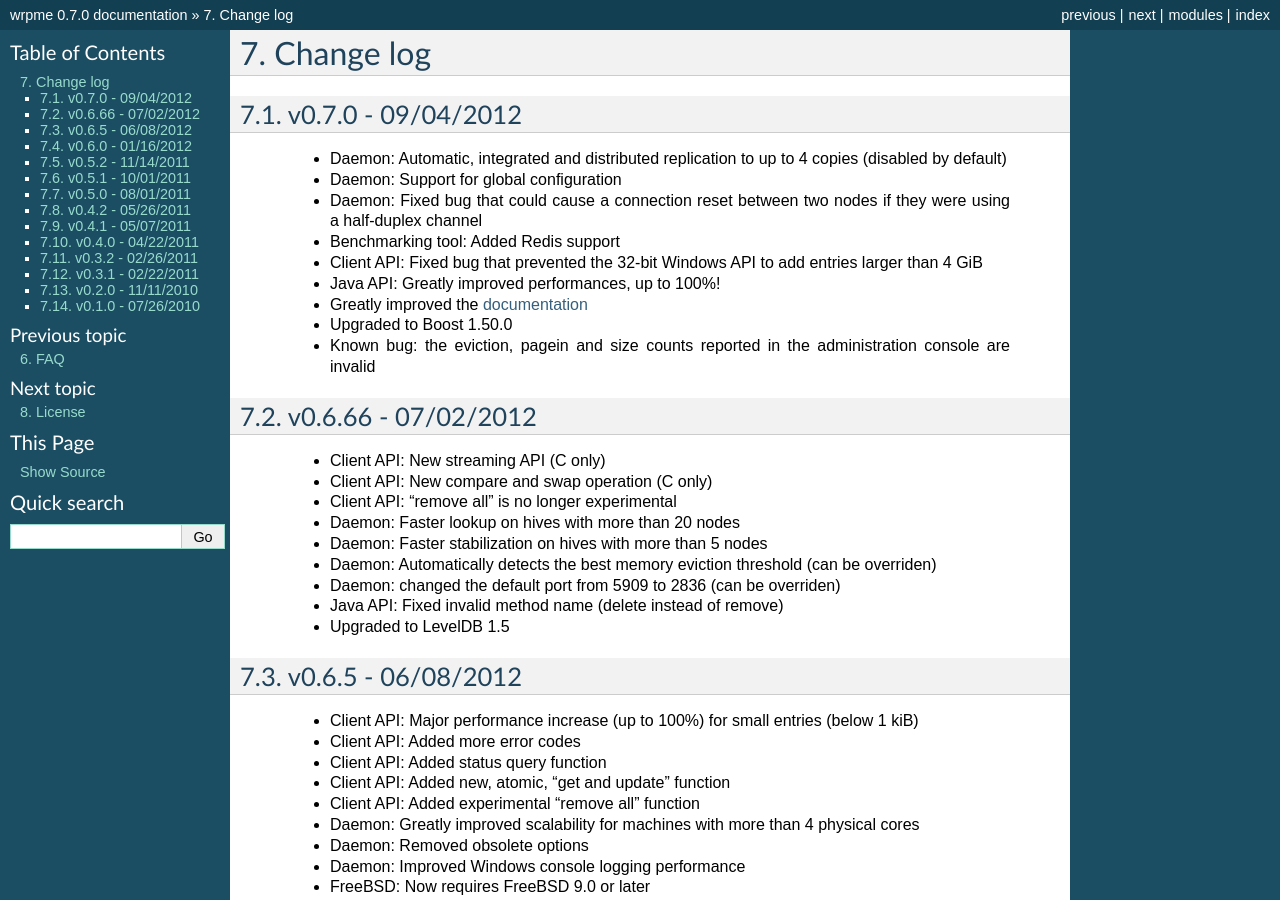
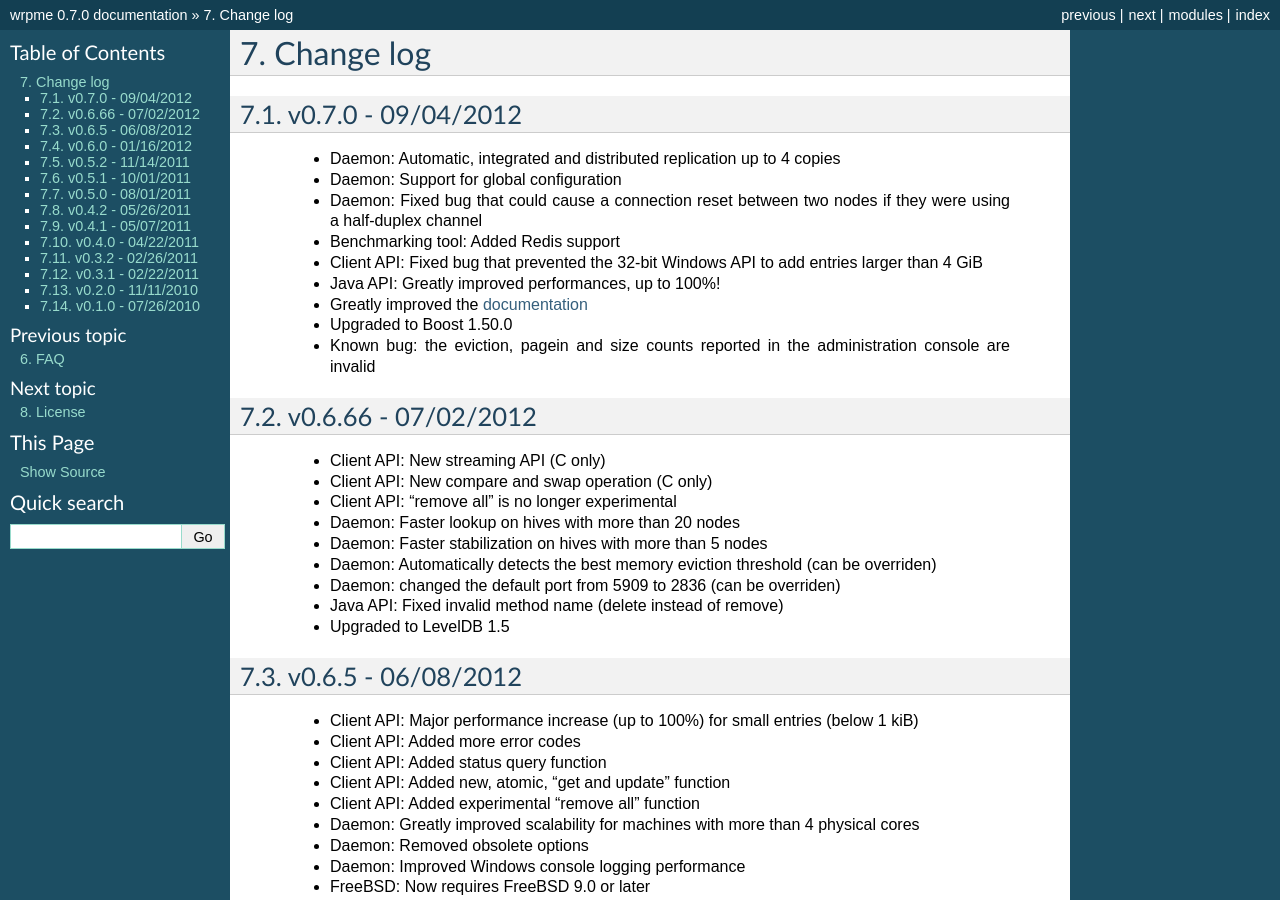
Before and after one commit to iltommi/qdb-documentation, a Sphinx documentation site: the page built from source/changes.rst, in a window 1280 px wide and 900 px high. Built offline with Sphinx 7.4.7, drawn with Linux system fonts in a browser that asks for light colours; formulas are drawn with MathJax 3.

Commit message:
fix typo

```diff
--- a/source/changes.rst
+++ b/source/changes.rst
@@ -4,7 +4,7 @@ Change log
 v0.7.0 - 09/04/2012
 -------------------
 
-    * Daemon: Automatic, integrated and distributed replication to up to 4 copies (disabled by default)
+    * Daemon: Automatic, integrated and distributed replication up to 4 copies
     * Daemon: Support for global configuration
     * Daemon: Fixed bug that could cause a connection reset between two nodes if they were using a half-duplex channel
     * Benchmarking tool: Added Redis support
```
